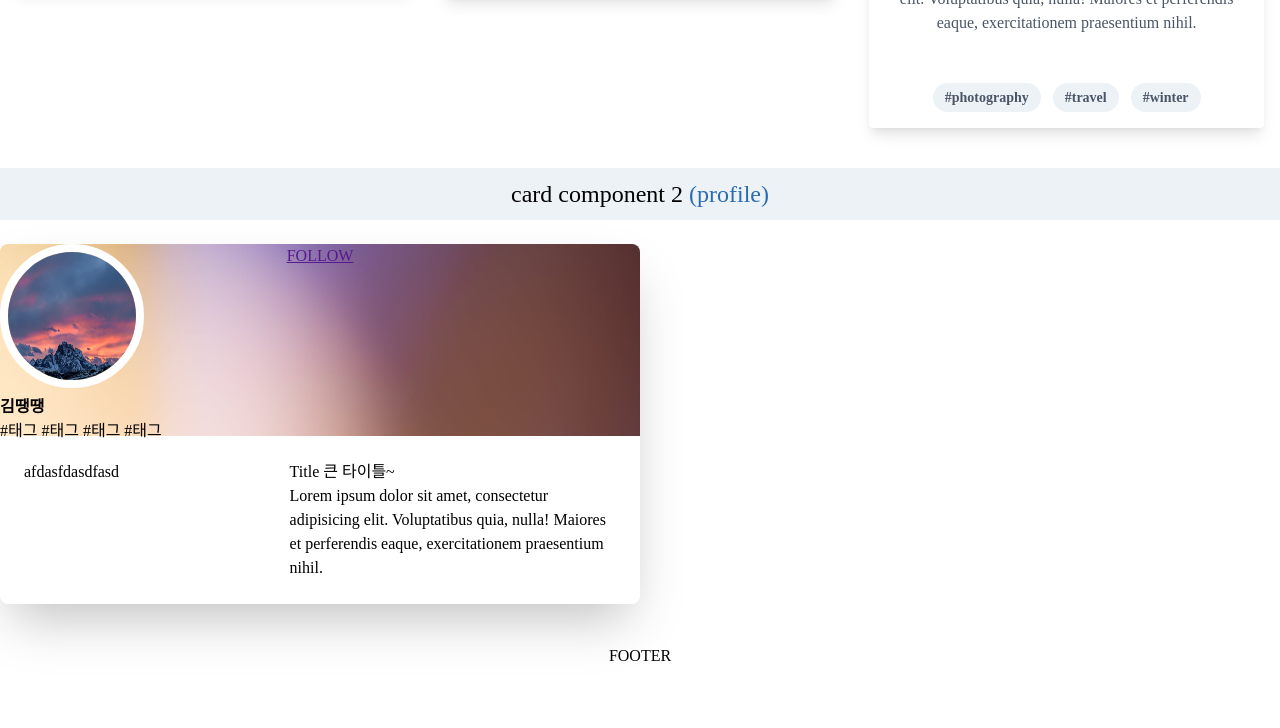
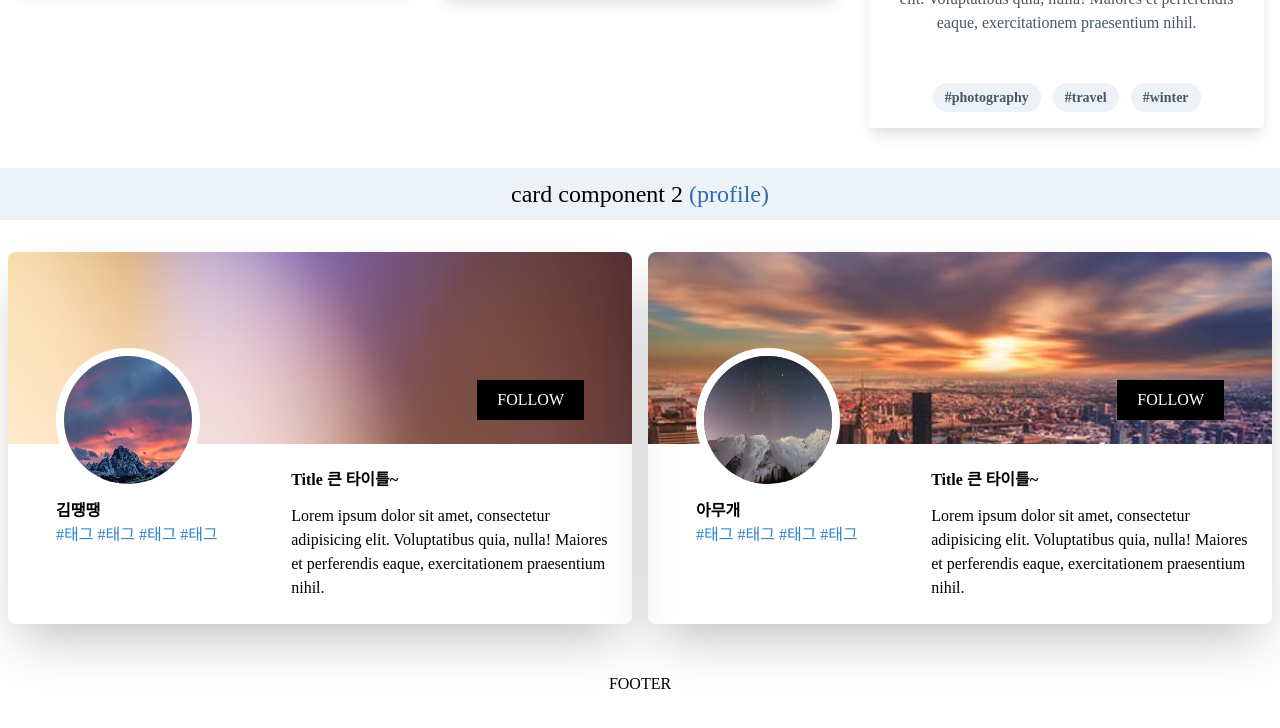
Before and after one commit to jeonghyeondev/Tailwind-view, a website: page index.html in a window 1280 px wide. Shown: the part 1297-2025 px from the top of the page. Drawn offline with Linux system fonts and the light colour scheme.

Commit message:
card component profile add

```diff
--- a/index.html
+++ b/index.html
@@ -162,50 +162,56 @@
         <section class="w-full">
           <h3 class="text-2xl text-center py-2 bg-gray-200 font-normal">card component 2 <span class="text-blue-700">(profile)</span></h3>
           <div class="flex flex-wrap">
-            <div class="w-full md:w-1/2 xl:w-1/2 shadow-2xl rounded-lg overflow-hidden">
-              <div class="relative">
-
-
-
-
-
-
-
-
-                <div class="h-48 w-full flex-none bg-cover text-center" style="background-image: url('images/card/card_bg.jpg')" title="card background z-0">
-                  <a href="">FOLLOW</a>
+            <div class="w-full md:w-1/2 xl:w-1/2">
+              <div class="relative shadow-2xl rounded-lg overflow-hidden m-2">
+                <div class="h-48 w-full flex-none bg-cover text-center" style="background-image: url('images/card/card_bg01.jpg')" title="card background z-0">
+                  <a href="#;" class="absolute right-0 mt-32 mr-12 inline-block bg-black text-white no-underline py-2 px-5 cursor-pointer">FOLLOW</a>
                 </div>
-                <div class="absolute top-0">
+                <div class="absolute top-0 pt-24 pl-12">
                   <img class="rounded-full h-32 w-32 border-solid border-8 border-white" src="images/card/card_top01.jpg" alt="profile">
                   <div class="font-bold">김땡땡</div>
                   <div class="">
-                    <span>#태그</span>
-                    <span>#태그</span>
-                    <span>#태그</span>
-                    <span>#태그</span>
+                    <span class="text-blue-600">#태그</span>
+                    <span class="text-blue-600">#태그</span>
+                    <span class="text-blue-600">#태그</span>
+                    <span class="text-blue-600">#태그</span>
                   </div>
                 </div>
-
-
-
-
-
-
                 <div class="w-full flex">
                   <div class="p-6 w-2/5">
-                    afdasfdasdfasd
+                    <!-- afdasfdasdfasd -->
                   </div>
                   <div class="p-6 w-3/5">
-                    <div class="">Title 큰 타이틀~</div>
+                    <div class="font-bold mb-3">Title 큰 타이틀~</div>
                     <div class="">Lorem ipsum dolor sit amet, consectetur adipisicing elit. Voluptatibus quia, nulla! Maiores et perferendis eaque, exercitationem praesentium nihil.</div>
                   </div>
                 </div>
-
-
-
-
-
-
+              </div>
+            </div>
+            <div class="w-full md:w-1/2 xl:w-1/2">
+              <div class="relative shadow-2xl rounded-lg overflow-hidden m-2">
+                <div class="h-48 w-full flex-none bg-cover text-center" style="background-image: url('images/card/card_bg02.jpg')" title="card background z-0">
+                  <a href="#;" class="absolute right-0 mt-32 mr-12 inline-block bg-black text-white no-underline py-2 px-5 cursor-pointer">FOLLOW</a>
+                </div>
+                <div class="absolute top-0 pt-24 pl-12">
+                  <img class="rounded-full h-32 w-32 border-solid border-8 border-white" src="images/card/card_top04.jpg" alt="profile">
+                  <div class="font-bold">아무개</div>
+                  <div class="">
+                    <span class="text-blue-600">#태그</span>
+                    <span class="text-blue-600">#태그</span>
+                    <span class="text-blue-600">#태그</span>
+                    <span class="text-blue-600">#태그</span>
+                  </div>
+                </div>
+                <div class="w-full flex">
+                  <div class="p-6 w-2/5">
+                    <!-- afdasfdasdfasd -->
+                  </div>
+                  <div class="p-6 w-3/5">
+                    <div class="font-bold mb-3">Title 큰 타이틀~</div>
+                    <div class="">Lorem ipsum dolor sit amet, consectetur adipisicing elit. Voluptatibus quia, nulla! Maiores et perferendis eaque, exercitationem praesentium nihil.</div>
+                  </div>
+                </div>
               </div>
             </div>
           </div>
```
Also changed, not shown: images/card/card_bg01.jpg (renamed from images/card/card_bg.jpg), images/card/card_bg02.jpg (added).
